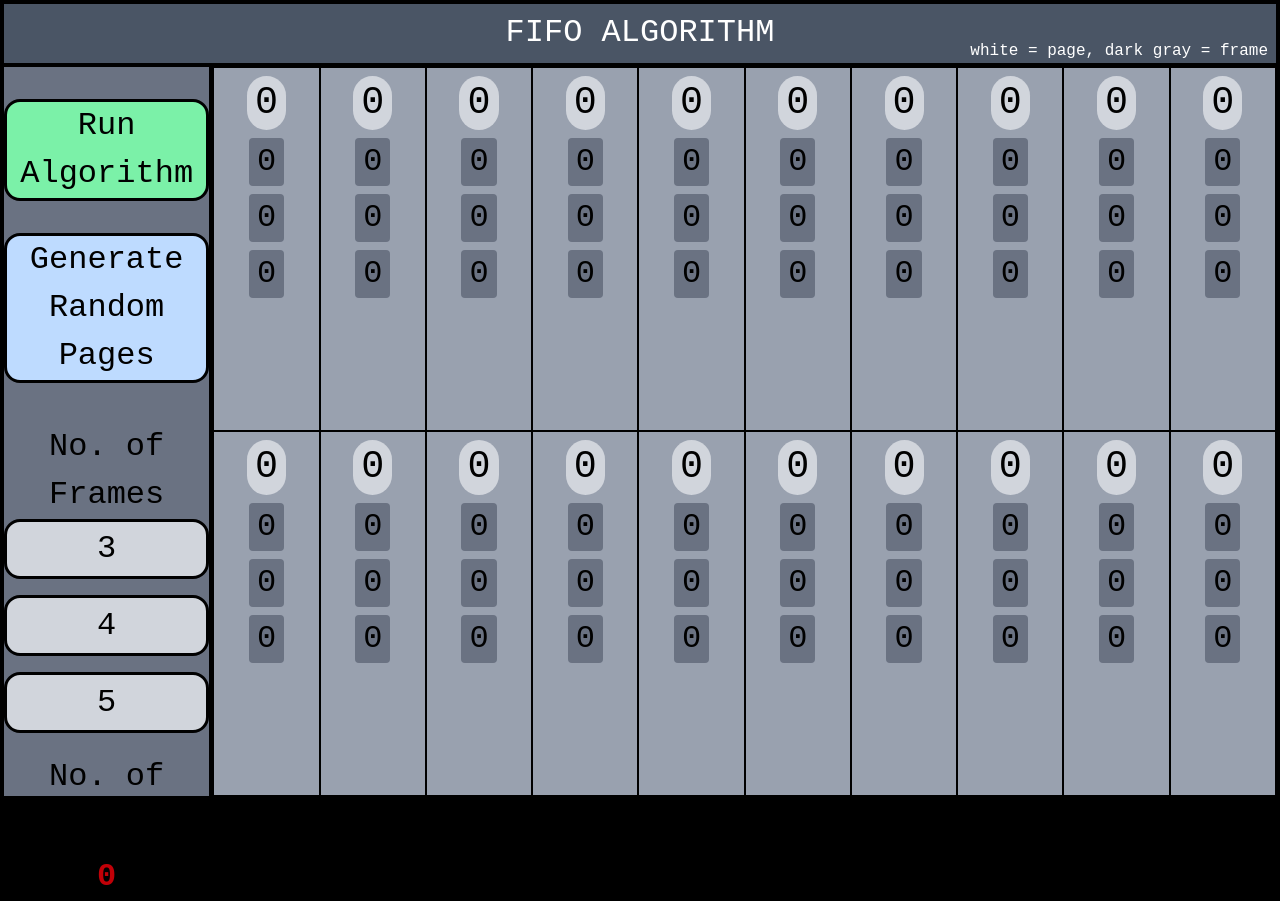
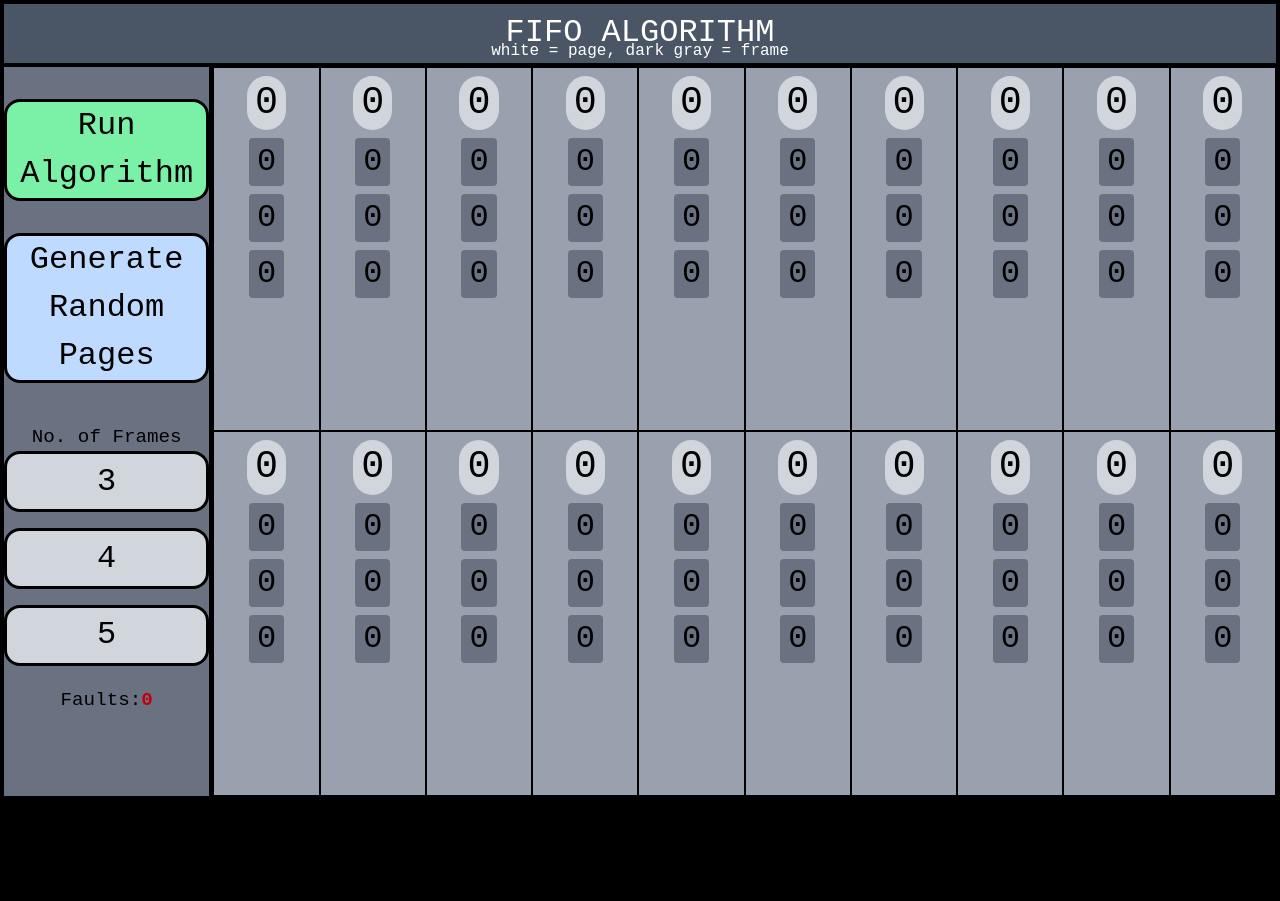
Before and after one commit to pooperdoop/OSCaseStudy, a React (Vite) app in the folder my-app/: page / in a window 1280 px wide. After the commit the page ends 800 px from the top, so only its background shows below. Built offline with nearby package versions, Linux system fonts and the light colour scheme.

Commit message:
overflow-scroll, removed scrollbar

```diff
--- a/my-app/src/App.jsx
+++ b/my-app/src/App.jsx
@@ -36,25 +36,27 @@ function App() {
     <section className='bg-gray-300 w-full h-full '>
     <div className='w-full h-1/12 bg-gray-600 border-4 justify-center items-center flex relative'>
         <h1 className='text-white titleText'>FIFO ALGORITHM</h1>
-        <p className='absolute bottom-0 right-2 text-white'>white = page, dark gray = frame</p>
+        <p className='absolute bottom-0 text-center text-white'>white = page, dark gray = frame</p>
     </div>
 
     <div className='h-11/12 w-full bg-white relative'>
-      <div className='h-full md:w-2/12 bg-gray-500 border-4 border-t-0 absolute left-0 w-5/12 flex-col justify-center'>
+      <div className='h-full md:w-2/12 bg-gray-500 border-4 border-t-0 absolute left-0 w-5/12 flex-col justify-center overflow-scroll scrollBar'>
         <button className='bg-green-300 h-fit w-12/12 rounded-2xl mt-8 buttonText border-3'>Run Algorithm</button>
 
         <button className='bg-blue-200 h-fit w-12/12 rounded-2xl mt-8 buttonText border-3' onClick={() => handleRandomizePages()}>Generate Random Pages</button>
 
-        <h1 className='buttonText text-center mt-10'>No. of Frames</h1>
+        <h1 className='H1text text-center mt-10'>No. of Frames</h1>
 
         {framesNum.map((frameNum, _) =>
         <button className='w-12/12 buttonText h-1/12 mb-4 rounded-2xl bg-gray-300 buttonText border-3'>{frameNum}</button>)}
+        <div className='h-fit flex justify-center'>
+        <h1 className='H1text text-black text-center mt-1'>Faults:</h1>
+        <h1 className='H1text text-center mt-1 text-red-700 font-bold'>{faults}</h1>
+        </div>
 
-        <h1 className='buttonText text-black text-center mt-1'>No. of Faults:</h1>
-        <h1 className='buttonText text-center mt-1 text-red-700 font-bold'>{faults}</h1>
       </div>
 
-      <div className='h-full md:w-10/12 bg-gray-400 border-4 border-t-0 border-l-0 absolute right-0 w-7/12 justify-center grid grid-cols-5 md:grid-cols-10 '>
+      <div className='h-full md:w-10/12 bg-gray-400 border-4 border-t-0 border-l-0 absolute right-0 w-7/12 justify-center grid grid-cols-5 md:grid-cols-10 overflow-scroll scrollBar'>
 
         {pages.map((page, index)=>
             <div className='flex-col border justify-center items-center'>
--- a/my-app/src/index.css
+++ b/my-app/src/index.css
@@ -6,6 +6,10 @@
 body{
  width: 100vw;
  height: 100vh;
+}
+
+.H1text{
+  font-size: clamp(1.2rem, 1.4vw, 3rem);
 }
 
 .titleText {
@@ -24,3 +28,14 @@ body{
 .frameText{
   font-size: clamp(1rem, 3vw, 2rem);
 }
+
+/* Hide scrollbar for Chrome, Safari and Opera */
+.scrollBar::-webkit-scrollbar {
+  display: none;
+}
+
+/* Hide scrollbar for IE, Edge and Firefox */
+.scrollBar {
+  -ms-overflow-style: none;  /* IE and Edge */
+  scrollbar-width: none;  /* Firefox */
+}
```
